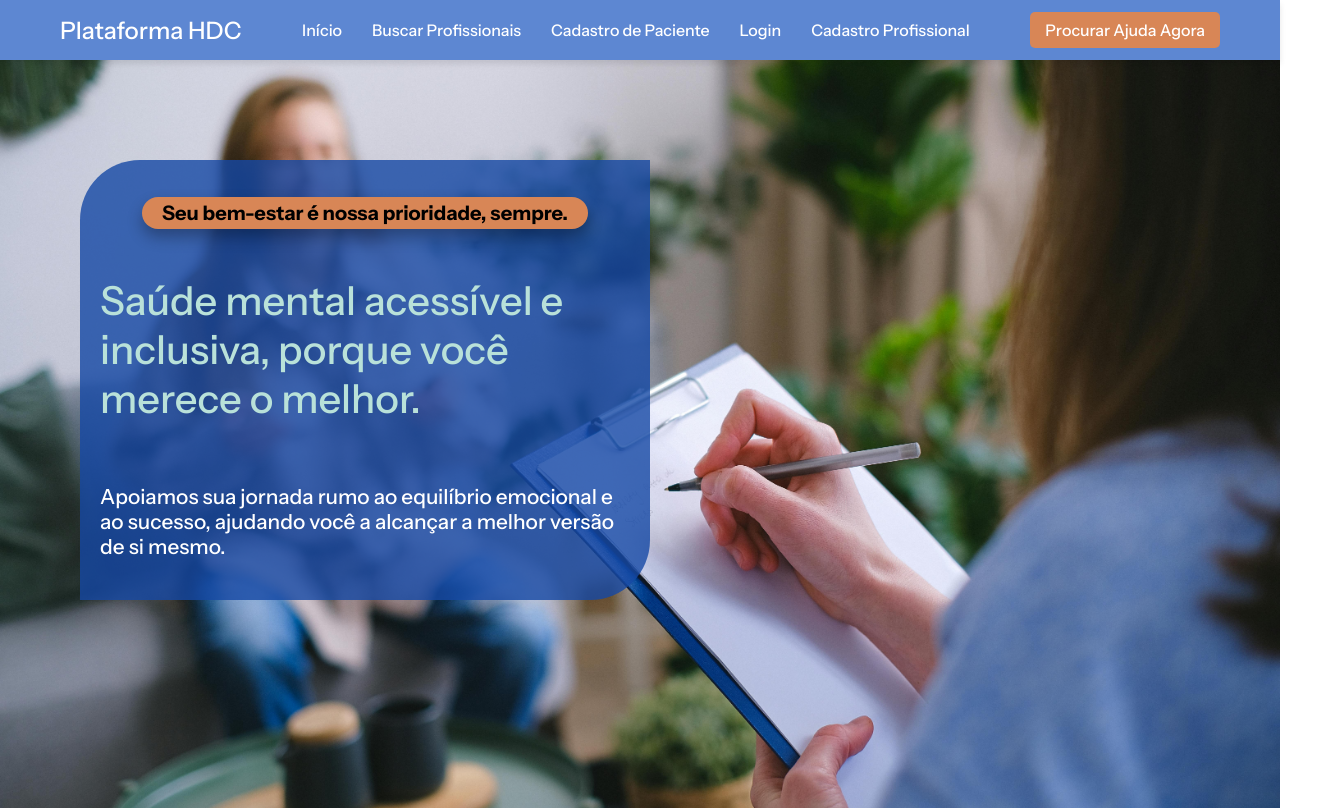
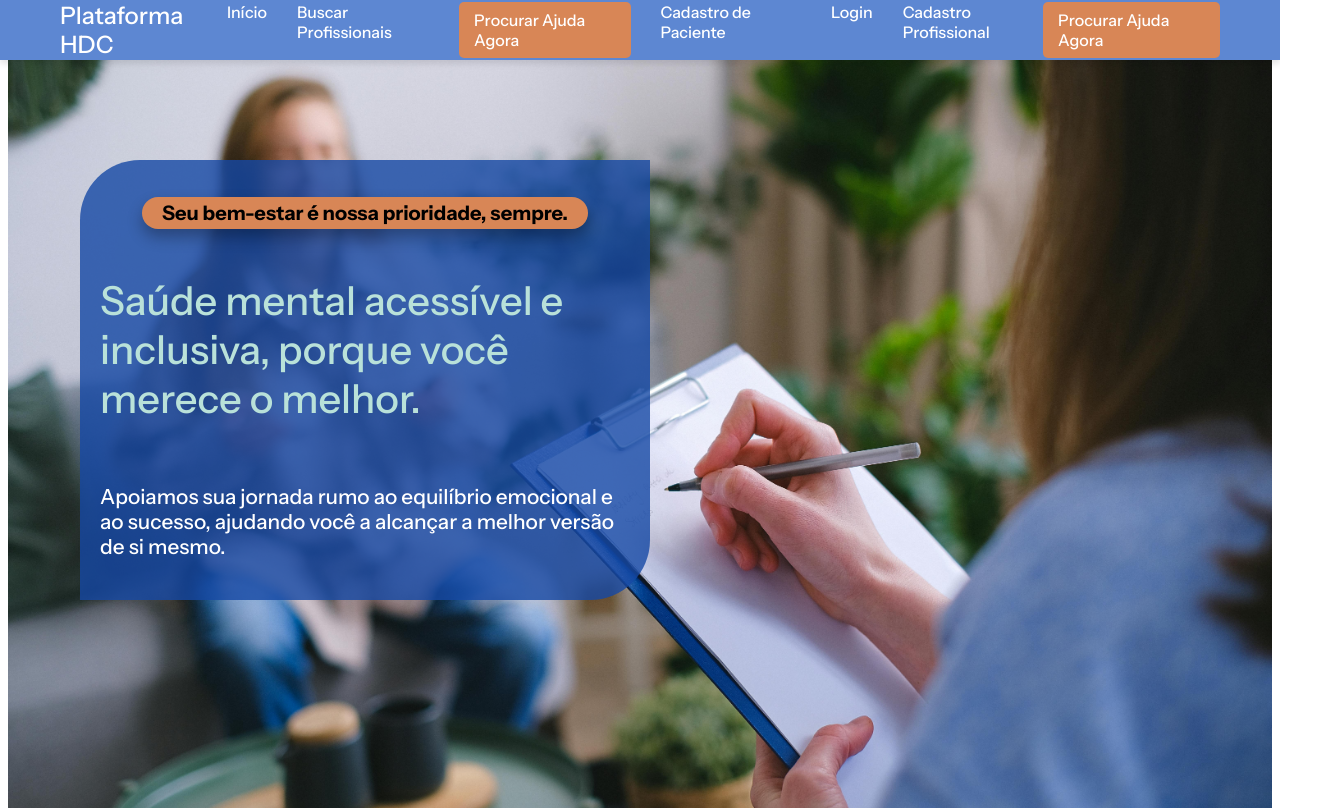
Before and after one commit to gusmrtns/plataforma-de-apoio-psicologico-comunitario, a React (Vite) app in the folder plataforma-apoio/: page / in a window 1280 px wide. Shown: the top 810 px of the page, 1336 px wide, since content can reach past the window. Built offline with nearby package versions, Linux system fonts and the light colour scheme.

Commit message:
ajuste nav

```diff
--- a/plataforma-apoio/src/components/Navbar.jsx
+++ b/plataforma-apoio/src/components/Navbar.jsx
@@ -12,6 +12,7 @@ const Navbar = () => {
         <ul className="nav-links">
           <li><Link to="/">Início</Link></li>
           <li><Link to="/buscar">Buscar Profissionais</Link></li>
+          <Link to="/ajuda" className="btn-ajuda">Procurar Ajuda Agora</Link>
           <li><Link to="/cadastroPaciente">Cadastro de Paciente</Link></li>
           <li><Link to="/login">Login</Link></li>
           <li><Link to="/cadastroProfissional">Cadastro Profissional</Link></li>
--- a/plataforma-apoio/src/styles/App.css
+++ b/plataforma-apoio/src/styles/App.css
@@ -2,11 +2,13 @@
 /* Ajuste para o conteúdo principal */
 .main-content-app {
   min-height: 100vh; /* Mantém a altura mínima */
+  width: 100;
   display: flex;
   justify-content: center;
   align-items: flex-start;
   margin: 0;
   box-sizing: border-box;
+  overflow-x: hidden;
   font-family: "Instrument Sans", serif;
     font-optical-sizing: auto;
     font-weight: 500;
--- a/plataforma-apoio/src/styles/home.css
+++ b/plataforma-apoio/src/styles/home.css
@@ -8,7 +8,6 @@
     align-items: center;
     justify-content: center;
     padding-bottom: 80px;
-    /* Espaço para evitar sobreposição do footer */
 }
 
 .header-home {
```
